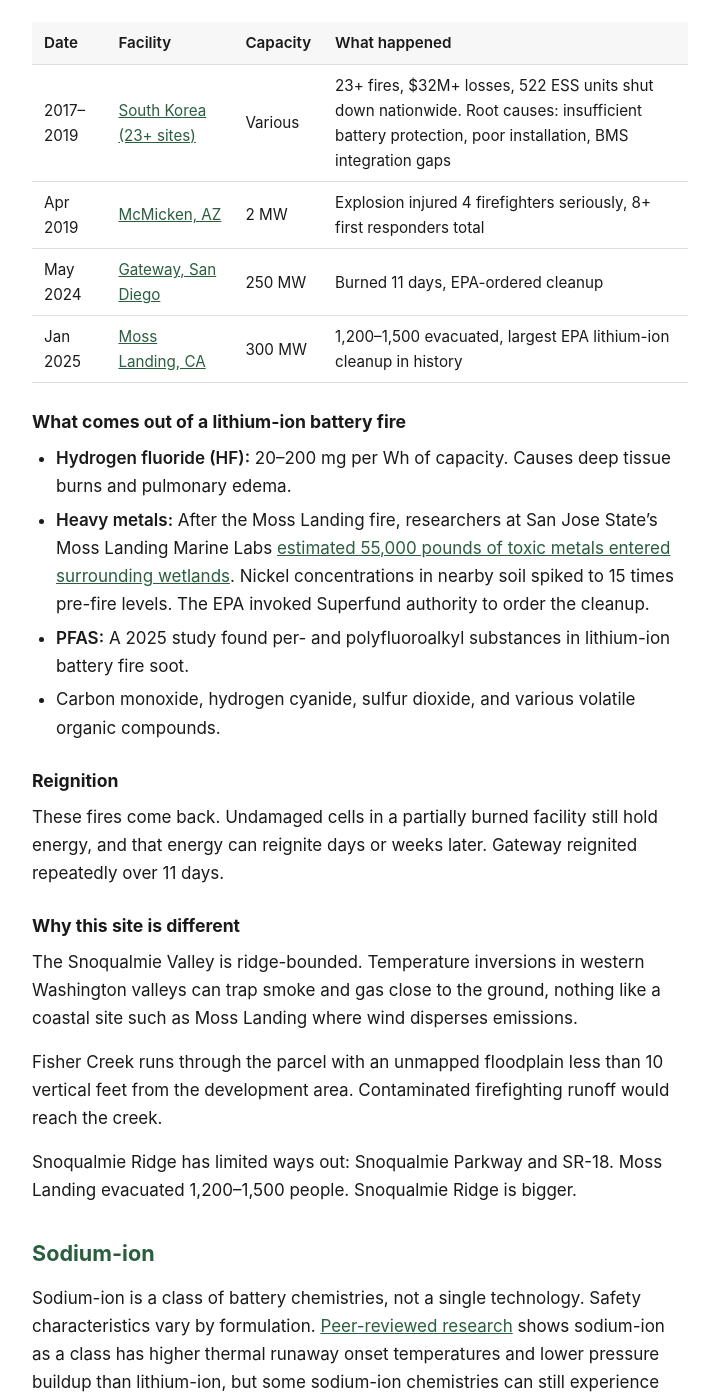
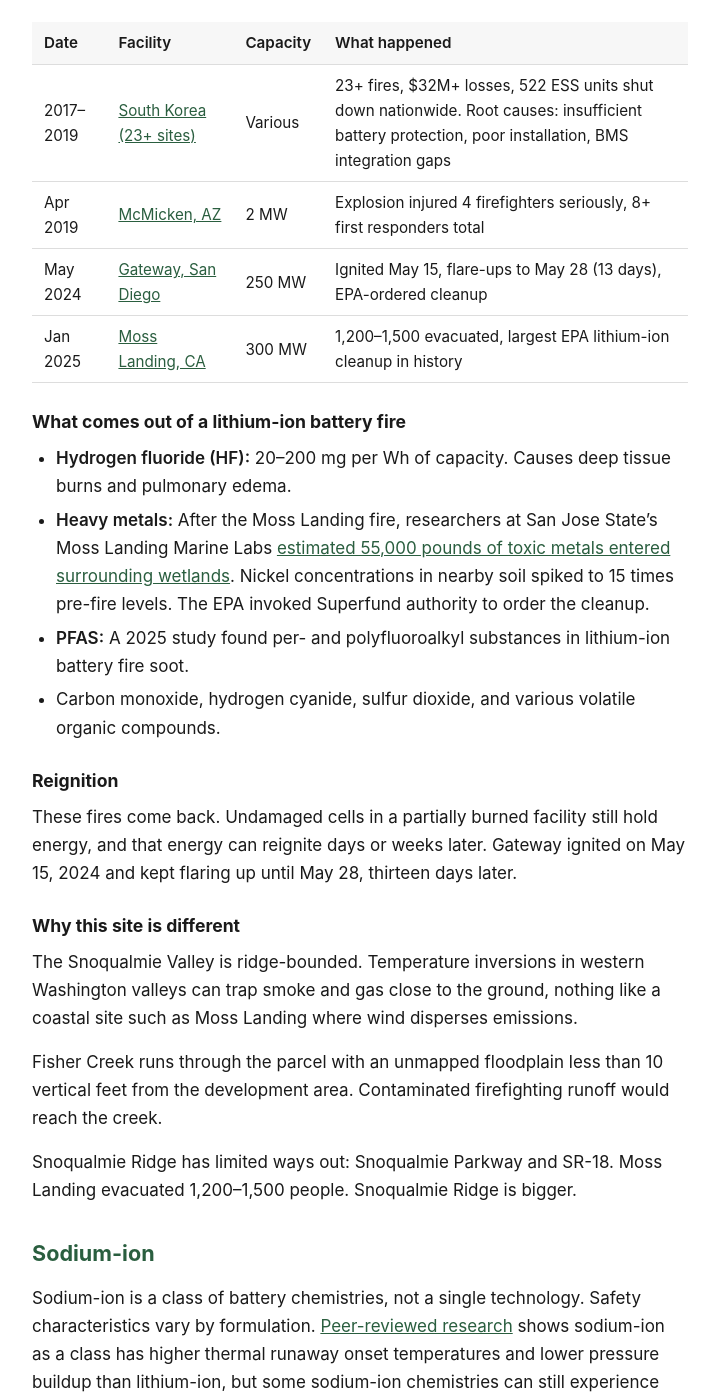
Before and after one commit to calef/cascadia-ridge-bess, a Jekyll site: the page built from _pages/battery-technology.md, in a window 1280 px wide and 1400 px high, scrolled down 881 px. Shown: the whole window, without its empty margins (280-999 px from the left). Built offline with Jekyll 4.4.1, drawn with Linux system fonts in a browser that asks for light colours.

```diff
--- a/_pages/battery-technology.md
+++ b/_pages/battery-technology.md
@@ -18,7 +18,7 @@ Thermal runaway is an uncontrolled temperature rise inside a battery cell that f
 |---|---|---|---|
 | 2017–2019 | [South Korea (23+ sites)](https://www.pv-magazine.com/2023/07/04/whats-behind-south-koreas-battery-fire-accidents/) | Various | 23+ fires, $32M+ losses, 522 ESS units shut down nationwide. Root causes: insufficient battery protection, poor installation, BMS integration gaps |
 | Apr 2019 | [McMicken, AZ](https://www.utilitydive.com/news/aps-says-runaway-thermal-event-caused-2019-battery-explosion-outlines-4-st/582475/) | 2 MW | Explosion injured 4 firefighters seriously, 8+ first responders total |
-| May 2024 | [Gateway, San Diego](https://www.epa.gov/newsreleases/epa-orders-cleanup-following-battery-fire-gateway-energy-storage-facility-san-diego) | 250 MW | Burned 11 days, EPA-ordered cleanup |
+| May 2024 | [Gateway, San Diego](https://www.epa.gov/newsreleases/epa-orders-cleanup-following-battery-fire-gateway-energy-storage-facility-san-diego) | 250 MW | Ignited May 15, flare-ups to May 28 (13 days), EPA-ordered cleanup |
 | Jan 2025 | [Moss Landing, CA](https://www.epa.gov/ca/moss-landing-vistra-battery-fire) | 300 MW | 1,200–1,500 evacuated, largest EPA lithium-ion cleanup in history |
 
 ### What comes out of a lithium-ion battery fire
@@ -30,7 +30,7 @@ Thermal runaway is an uncontrolled temperature rise inside a battery cell that f
 
 ### Reignition
 
-These fires come back. Undamaged cells in a partially burned facility still hold energy, and that energy can reignite days or weeks later. Gateway reignited repeatedly over 11 days.
+These fires come back. Undamaged cells in a partially burned facility still hold energy, and that energy can reignite days or weeks later. Gateway ignited on May 15, 2024 and kept flaring up until May 28, thirteen days later.
 
 ### Why this site is different
 
```
Also changed, not shown: _pages/fire-risk.md (+1 -1 lines).
